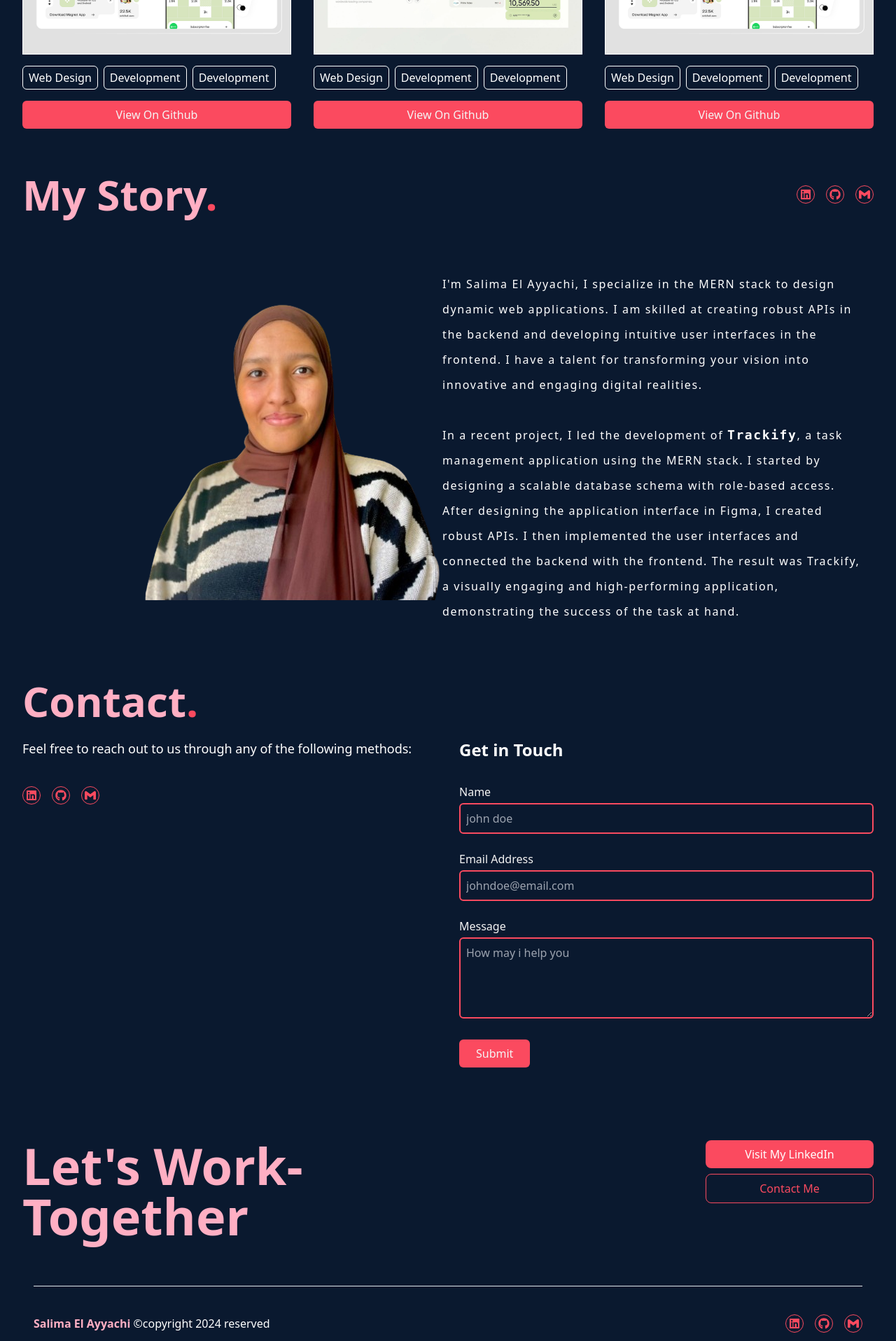
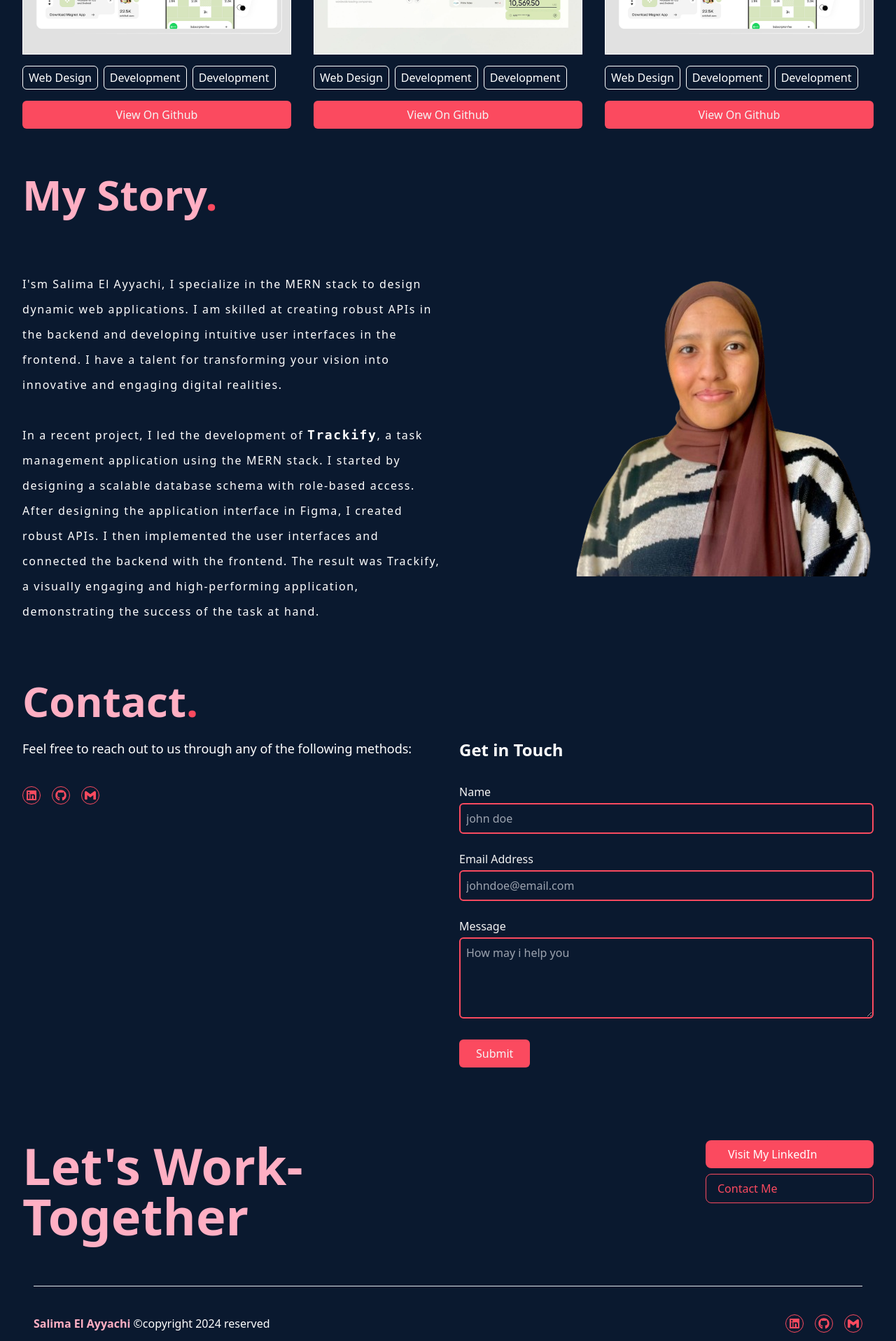
Before and after one commit to salimaelayy/personalPortfolio, a Next.js app: page / in a window 1280 px wide. Shown: the part 1503-3420 px from the top of the page at 70% size. Built offline with nearby package versions, Linux system fonts and the light colour scheme.

Commit message:
responsive

```diff
--- a/src/app/page.tsx
+++ b/src/app/page.tsx
@@ -40,26 +40,36 @@ export default function Home() {
           </div>
         </section>
         <section id="about-me" className="text-center">
-          <div className="flex flex-col md:flex-row items-center justify-between mb-20">
-            <h2 className="text-primary text-6xl font-bold">My Story<span className="text-accent">.</span></h2>
-            <div className="flex space-x-4 mt-6 md:mt-0">
-              <a className="border rounded-full border-accent text-accent p-1" href="https://www.linkedin.com/in/salima-el-ayyachi-fullstack-mern-developer/" target="_blank"><FaLinkedin /></a>
-              <a className="border rounded-full border-accent text-accent p-1" href="https://github.com/salimaelayy" target="_blank"><FaGithub /></a>
-              <a className="border rounded-full border-accent text-accent p-1" href="mailto:salimaelayyachi@gmail.com"><SiGmail /></a>
+                        <div className="mr-4  mb-20 flex items-center justify-between">
+                            <h2 className=" text-primary text-6xl font-bold ">My Story<span className="text-accent">.</span> </h2>
+                            {/* <ul className="flex space-x-4">
+                                <li className="border rounded-full border-accent text-accent p-1"><Link target="_blank" href="https://www.linkedin.com/in/salima-el-ayyachi-fullstack-mern-developer/" ><FaLinkedin  /></Link></li>
+                                <li className="border rounded-full  border-accent text-accent  p-1"><Link target="_blank" href="https://github.com/salimaelayy" ><FaGithub /></Link></li>
+                                <li className="border rounded-full border-accent text-accent p-1"> <Link href="mailto:salimaelayyachi@gmail.com"  ><SiGmail /></Link></li>
+                            </ul> */}
                         </div>
-          </div>
-          <div className="flex flex-col md:flex-row-reverse items-center">
-            <div className="w-full md:w-1/2 text-left leading-9 tracking-widest text-base mr-4">
-              <p> I&apos;m <span className="font-medium">Salima El Ayyachi</span>, I specialize in the MERN stack to design dynamic web applications. I am skilled at creating robust APIs in the backend and developing intuitive user interfaces in the frontend. I have a talent for transforming your vision into innovative and engaging digital realities.</p>
-              <br />
+                        <div className="flex">
+                            <div className="w-1/2 text-left leading-9 tracking-widest text-base mr-4">
+                                <p> I&apos;sm <span className="font-medium">Salima El Ayyachi</span>, I specialize in the MERN stack to design dynamic web applications. I am skilled at creating robust APIs in the backend and developing intuitive user interfaces in the frontend. I have a talent for transforming your vision into innovative and engaging digital realities.</p>
+                                <br/>
                                 <p>In a recent project, I led the development of <Link href="https://github.com/salimaelayy/TRACKIFY"><span className="font-mono font-bold text-lg">Trackify</span></Link>, a task management application using the MERN stack. I started by designing a scalable database schema with role-based access. After designing the application interface in Figma, I created robust APIs. I then implemented the user interfaces and connected the backend with the frontend. The result was Trackify, a visually engaging and high-performing application, demonstrating the success of the task at hand.</p>
                             </div>
-            <div className="w-full md:w-1/2 flex justify-end">
+                            <div className="w-1/2 flex justify-end">
                                 <div className="flex flex-col">
                                 <Image src={img} alt="" />
                                 </div>
                             </div>
                         </div>
+
+                        {/* <table className="w-full mt-10 mb-10">
+                            <thead>
+                                <tr>
+                                    <th className="w-1/3 p-4 border"><span className="font-mono">Partners</span></th>
+                                    <th className="w-1/3 p-4 border"><span className="font-mono">Partners</span></th>
+                                    <th className="w-1/3 p-4 border"><span className="font-mono">Partners</span></th>
+                                </tr>
+                            </thead>
+                        </table> */}
                     </section>
         <section id="contact" className="my-20">
       <h2 className="text-6xl text-primary text-start font-semibold mb-6">Contact<span className="text-accent">.</span></h2>
--- a/src/component/prefooter/page.tsx
+++ b/src/component/prefooter/page.tsx
@@ -8,17 +8,17 @@ const PreFooter = () => {
         <div className="col-span-1 md:col-span-1">
           <h2 className="text-7xl text-primary font-bold mb-6">Let&apos;s Work-Together</h2>
         </div>
-        <div className="col-span-1 md:col-span-1 flex flex-col items-center md:items-end">
-          <a href="https://www.linkedin.com/in/salima-el-ayyachi-fullstack-mern-developer/" target="_blank" className="bg-accent py-2 px-4 rounded-lg hover:bg-rose-600 transition duration-300 w-full md:w-60 text-center">
-            Visit My LinkedIn
-          </a>
-          <Link href="/#contact" className="text-accent border-accent border py-2 my-2 px-4 rounded-lg mb-4 hover:bg-primary hover:border-none hover:text-secondary transition duration-300 w-full md:w-60 text-center">
-            Contact Me
+        <div className="col-span-1 md:col-span-1 flex flex-col items-end">
+
+          <a href="https://www.linkedin.com/in/salima-el-ayyachi-fullstack-mern-developer/" target="_blank" className="  bg-accent py-2 px-4 rounded-lg hover:bg-rose-600 transition duration-300 w-60"><span className="bg-accent py-2 px-4 rounded-lg hover:bg-rose-600 transition duration-300 w-60">Visit My LinkedIn</span>
+</a>
+          <Link href="/#contact" className="text-accent border-accent border py-2 my-2 px-4 rounded-lg mb-4 hover:bg-primary hover:border-none hover:text-secondary transition duration-300 w-60">
+              Contact Me
           </Link>
+
         </div>
       </div>
     </>
   );
 };
-
 export default PreFooter;
```
Lines whose indentation alone changed are shown as unchanged.
